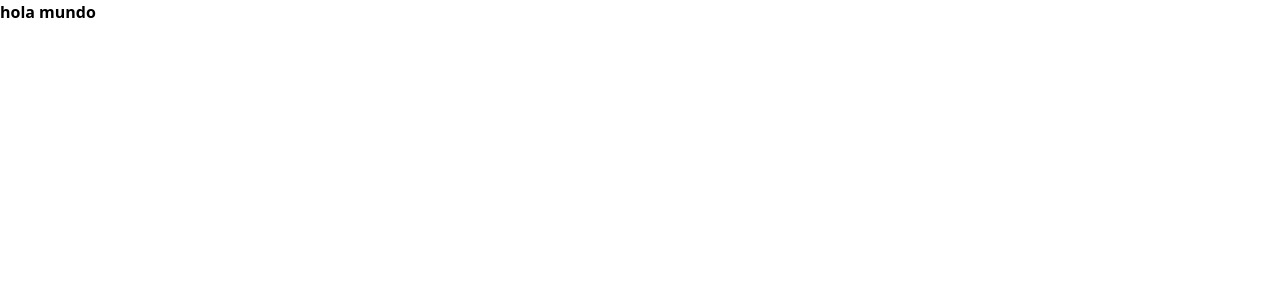
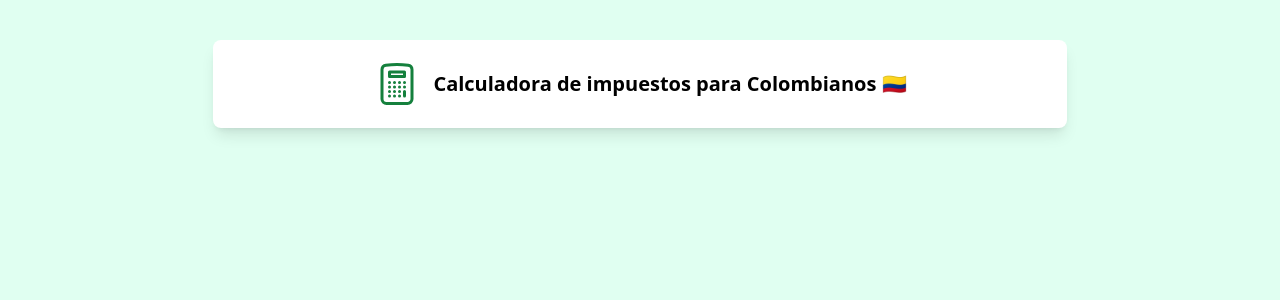
Before and after one commit to mateobetancurb/colombia-taxes-calculator, a React (Vite) app: page / in a window 1280 px wide. Shown: the top 300 px of the page. Built offline with nearby package versions, Linux system fonts and the light colour scheme.

Commit message:
refactor: enhance App component layout and update title for tax calculator

```diff
--- a/src/App.tsx
+++ b/src/App.tsx
@@ -1,8 +1,27 @@
 function App() {
 	return (
-		<>
-			<p className="font-bold">hola mundo </p>
-		</>
+		<main className="bg-[#e0fff1] h-screen py-10">
+			<div className="w-2/3 mx-auto bg-white rounded-lg shadow-lg">
+				<div className="flex items-center gap-3 justify-center py-5">
+					<svg
+						fill="none"
+						viewBox="0 0 24 24"
+						strokeWidth={1.5}
+						stroke="currentColor"
+						className="size-12 text-green-700"
+					>
+						<path
+							strokeLinecap="round"
+							strokeLinejoin="round"
+							d="M15.75 15.75V18m-7.5-6.75h.008v.008H8.25v-.008Zm0 2.25h.008v.008H8.25V13.5Zm0 2.25h.008v.008H8.25v-.008Zm0 2.25h.008v.008H8.25V18Zm2.498-6.75h.007v.008h-.007v-.008Zm0 2.25h.007v.008h-.007V13.5Zm0 2.25h.007v.008h-.007v-.008Zm0 2.25h.007v.008h-.007V18Zm2.504-6.75h.008v.008h-.008v-.008Zm0 2.25h.008v.008h-.008V13.5Zm0 2.25h.008v.008h-.008v-.008Zm0 2.25h.008v.008h-.008V18Zm2.498-6.75h.008v.008h-.008v-.008Zm0 2.25h.008v.008h-.008V13.5ZM8.25 6h7.5v2.25h-7.5V6ZM12 2.25c-1.892 0-3.758.11-5.593.322C5.307 2.7 4.5 3.65 4.5 4.757V19.5a2.25 2.25 0 0 0 2.25 2.25h10.5a2.25 2.25 0 0 0 2.25-2.25V4.757c0-1.108-.806-2.057-1.907-2.185A48.507 48.507 0 0 0 12 2.25Z"
+						/>
+					</svg>
+					<h1 className="text-xl font-bold">
+						Calculadora de impuestos para Colombianos 🇨🇴
+					</h1>
+				</div>
+			</div>
+		</main>
 	);
 }
 
```
